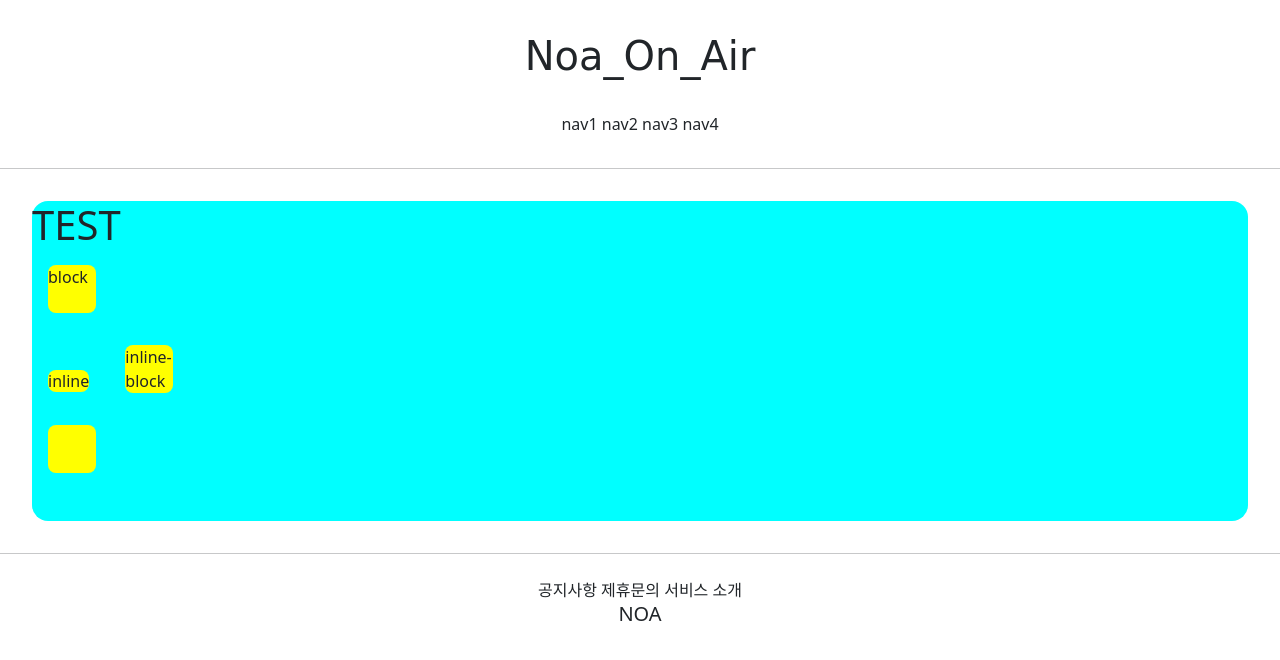
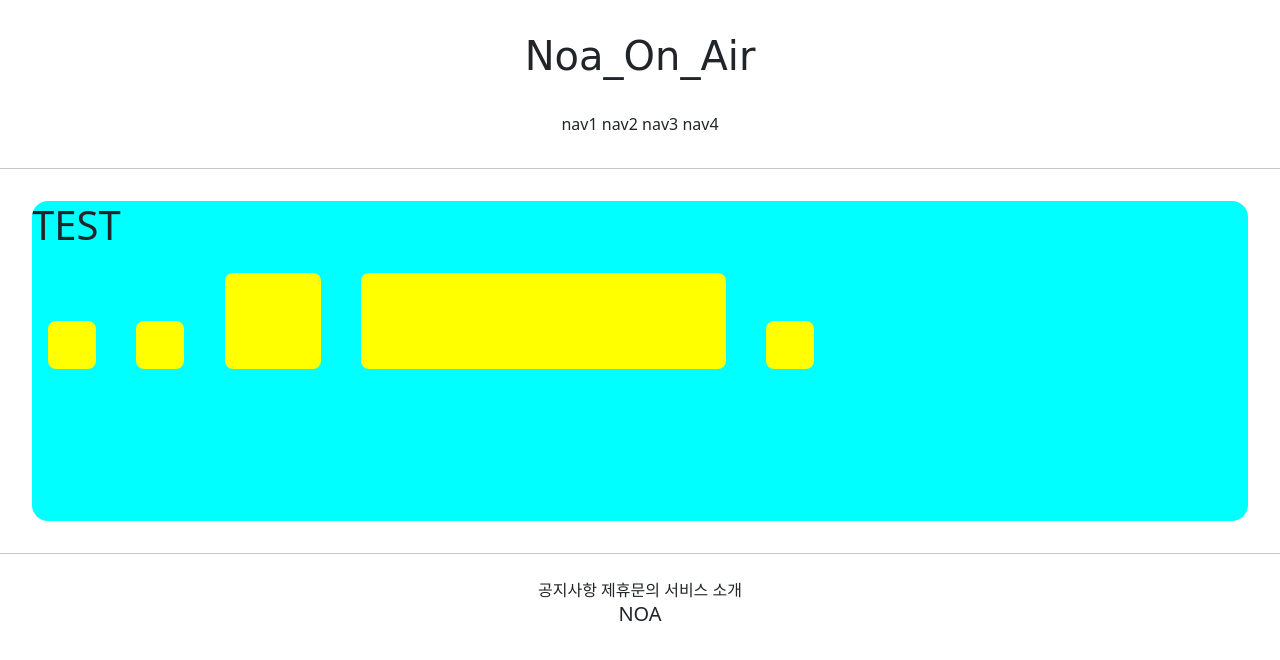
Before and after one commit to Uh-hub/git_4ban_1, a Django app: page /accounts/hello_world/ in a window 1280 px wide. Shown: the top 660 px of the page. Run offline with Django 3.2, Linux system fonts and the light colour scheme; parts of the project's set-up code (start-up, migrations or seed data) failed here and were passed over.

Commit message:
7/7 gwang in sa333

```diff
--- a/accountapp/templates/accountapp/hello_world.html
+++ b/accountapp/templates/accountapp/hello_world.html
@@ -8,17 +8,18 @@
         width: 48px;
         height: 48px;
         border-radius: .5rem;  {# .5는 0.5 #}
+        display: inline-block;
     }
    </style>
 
 
-    <div style="height: 20rem; background-color: aqua; margin: 2rem; border-radius: 1rem;">
+    <div style="height: 20rem; background-color: aqua; margin: 2rem; border-radius: 1rem;
+    overflow: hidden; font-size: 2rem">  {# 넘쳐나면 overflow: hidden -> 아예 숨김 / overflow: scroll -> 스크롤 할 수 있음. 슬라이드 바가 생김 #}
         <h1>TEST</h1>
-
-        <div class="testing" style="display: block">block</div>
-        <div class="testing" style="display: inline">inline</div>
-        <div class="testing" style="display: none">none</div>
-        <div class="testing" style="display: inline-block">inline-block</div>
+        <div class="testing" style="height: 48px; width: 48px"></div>
+        <div class="testing" style="height: 3rem; width: 3rem"></div>
+        <div class="testing" style="height: 3em; width: 3em"></div>
+        <div class="testing" style="height: 30%; width: 30%"></div>
         <div class="testing"></div>
 
 </div>
```
